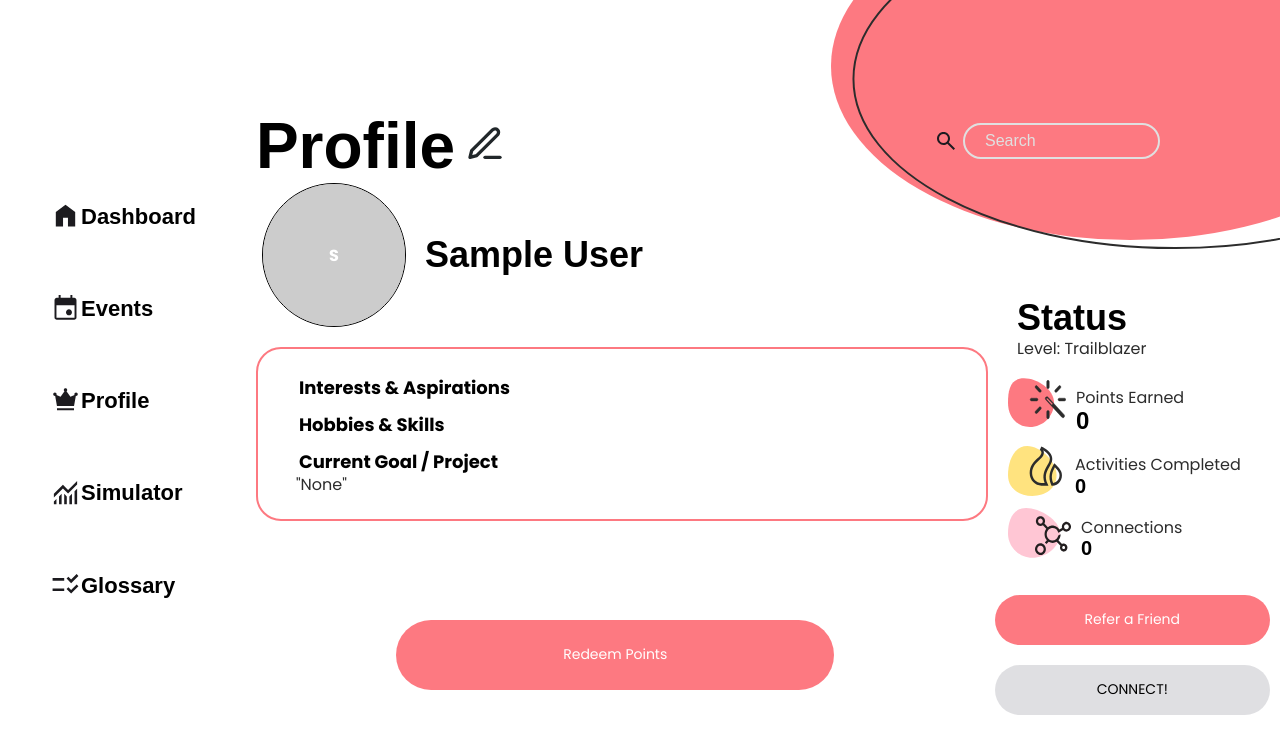
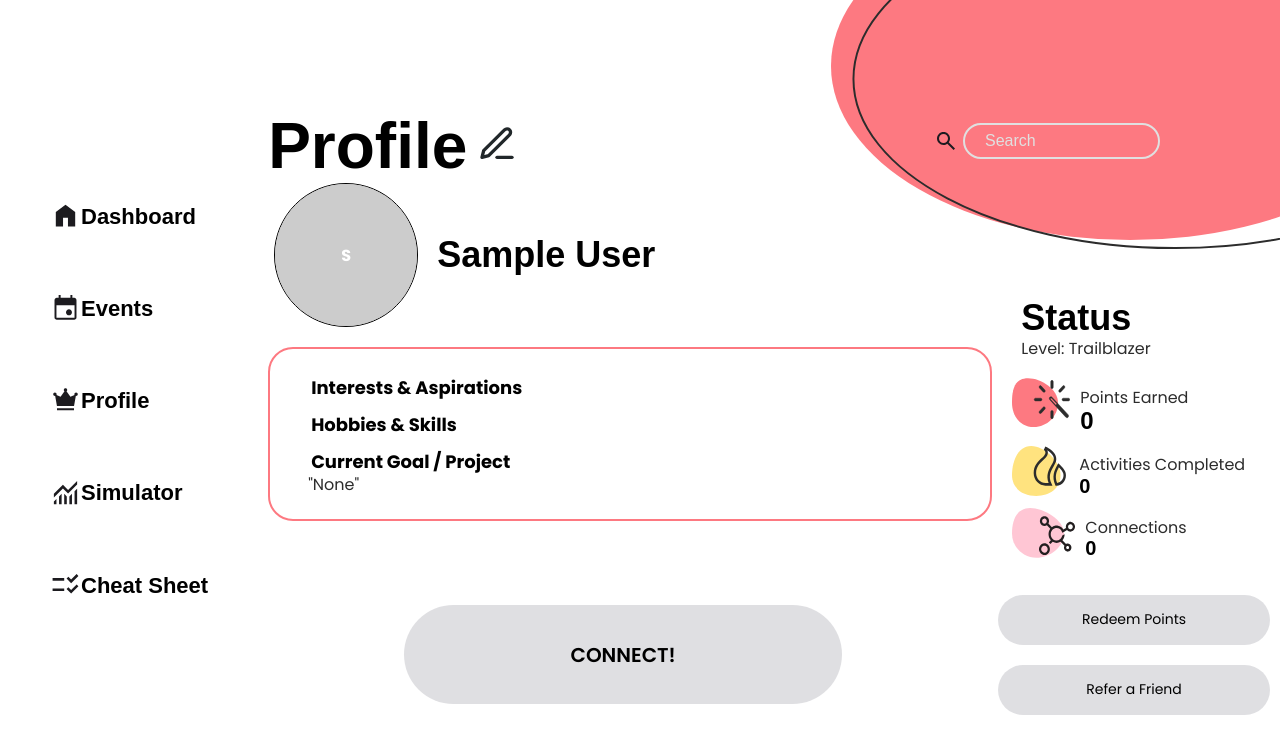
Before and after one commit to SofiyaBaranouskaya/Doe, a Django app: page /profile_page/ in a window 1280 px wide. Shown: the top 754 px of the page. Run offline with Django 5.2, Linux system fonts and the light colour scheme; the visitor is signed in with stand-in values (Sample User, id 1); some web fonts are replaced.

Commit message:
little visual changes 06/19

```diff
--- a/templates/users/onboarding3.html
+++ b/templates/users/onboarding3.html
@@ -161,7 +161,7 @@
     </div>
 
     <div class="text_bock">
-        <h1>Let’s Get to It.</h1>
+        <h1>The Modern Fairytale</h1>
     </div>
 
     <div class="buttons">
--- a/templates/videos/events_page.html
+++ b/templates/videos/events_page.html
@@ -159,7 +159,7 @@
             {% include 'videos/nav_pc.html' %}
         </div>
         <div class="main_content">
-            <h1>Events to Connect</h1>
+            <h1>Special Access Events</h1>
             <h3>Where the magic happens</h3>
             <svg width="343" height="228" viewBox="0 0 343 228" fill="none" xmlns="http://www.w3.org/2000/svg" xmlns:xlink="http://www.w3.org/1999/xlink">
             <rect width="343" height="228" fill="url(#pattern0_1788_124681)"/>
--- a/templates/videos/nav_pc.html
+++ b/templates/videos/nav_pc.html
@@ -85,6 +85,6 @@
             <path d="M21.1511 24.5417L16.5657 19.9563L18.374 18.1479L21.1188 20.8927L26.6084 15.4032L28.4167 17.2438L21.1511 24.5417ZM21.1511 14.2084L16.5657 9.62295L18.374 7.81462L21.1188 10.5594L26.6084 5.06982L28.4167 6.91045L21.1511 14.2084ZM2.58337 21.9584V19.375H14.2084V21.9584H2.58337ZM2.58337 11.625V9.0417H14.2084V11.625H2.58337Z" fill="#1C1B1F"/>
             </g>
         </svg>
-        <span>Glossary</span>
+        <span>Cheat Sheet</span>
     </a>
 </div>
--- a/templates/videos/user_profile.html
+++ b/templates/videos/user_profile.html
@@ -166,8 +166,8 @@
             justify-content: center;
             border: none;
             border-radius: 92px;
-            color: white;
-            background-color: #FD7981;
+            color: black;
+            background-color: #D1D1D6B0;
             margin: 20px 10px;
         }
 
@@ -578,10 +578,12 @@
                 margin: auto;
             }
 
-            button#redeemBtn {
+            button.inactive {
                 min-width: 300px;
                 max-width: 438px;
-                height: 70px;
+                font-size: 20px;
+                font-weight: 600;
+                height: 99px;
                 margin: auto;
             }
 
@@ -775,11 +777,11 @@
 
                     <div class="buttons">
                         <div class="redeem_btn">
-                            <button id="redeemBtn">Redeem Points</button>
+                            <button class="inactive">CONNECT!</button>
                         </div>
                         <div class="two_buttons">
+                            <button id="redeemBtn">Redeem Points</button>
                             <button id="referFriendBtn" class="refer-friend-btn">Refer a Friend</button>
-                            <button class="inactive">CONNECT!</button>
                         </div>
                     </div>
 
```
Also changed, not shown: storage_backends.py (added).
